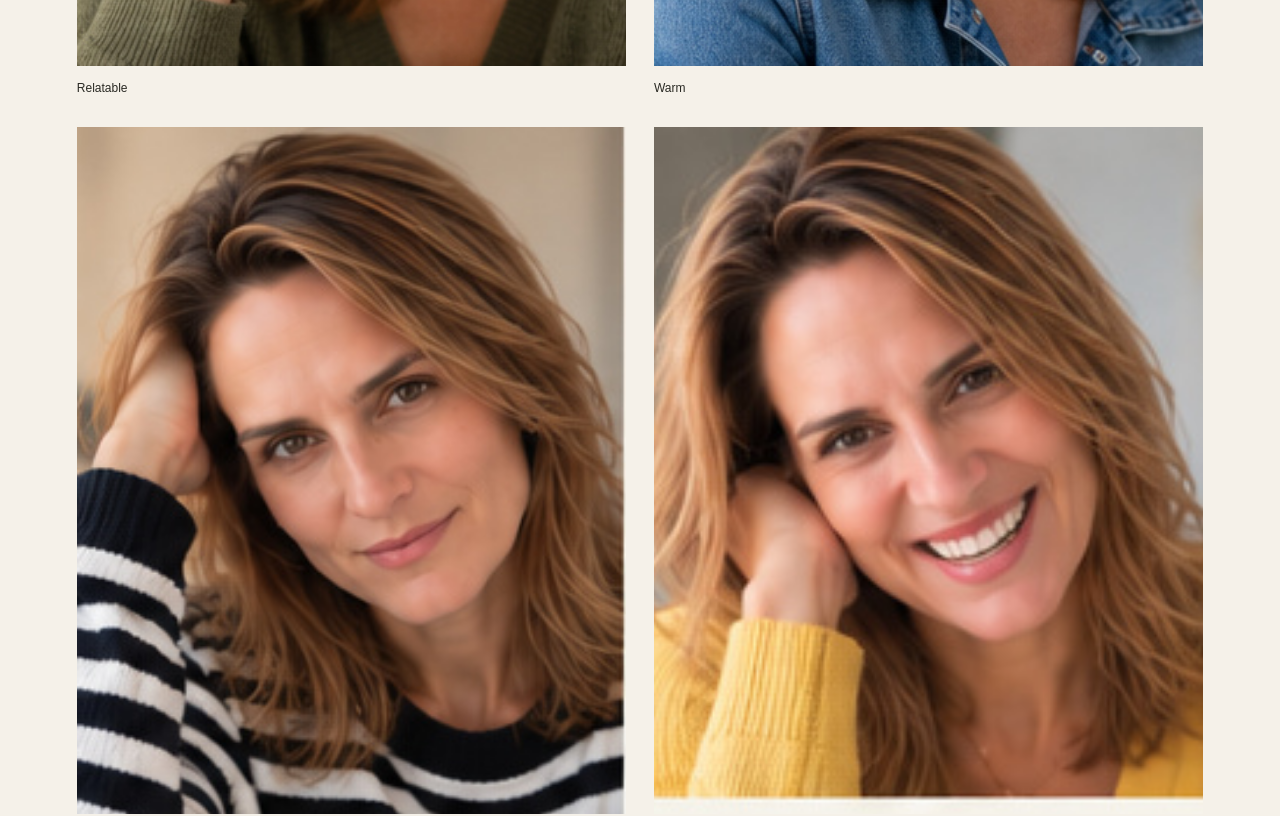
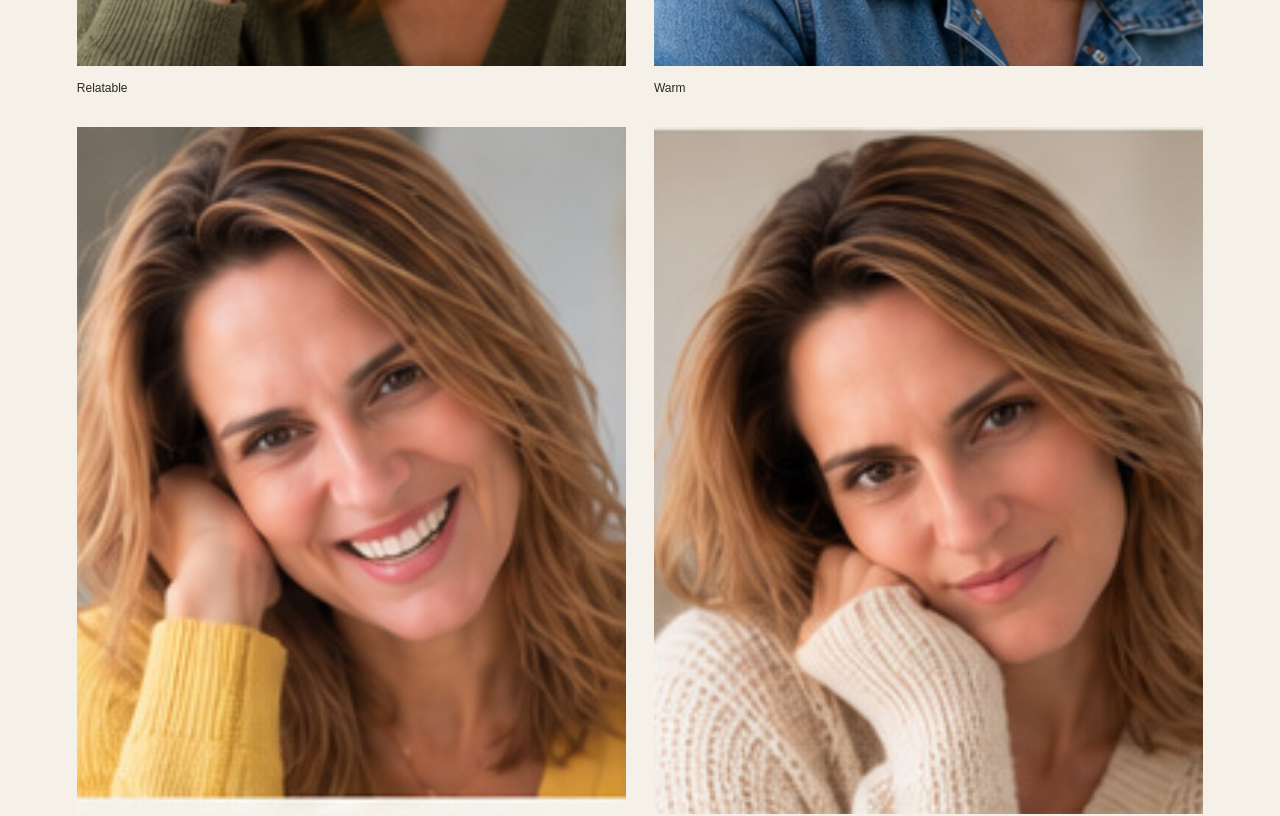
Before and after one commit to cpejic/chelsea-pejic-website, a Next.js app: page / in a window 1280 px wide. Shown: the part 2820-3636 px from the top of the page. Built offline with nearby package versions, Linux system fonts and the light colour scheme.

Commit message:
Refine selected headshot gallery

```diff
--- a/app/content.js
+++ b/app/content.js
@@ -15,9 +15,8 @@ export const actor = {
     { src: '/headshots/03_Dramatic.jpg', alt: 'Chelsea Pejic dramatic portrait', label: 'Dramatic', position: '50% 35%' },
     { src: '/headshots/04_Softer_Relatable.jpg', alt: 'Chelsea Pejic relatable portrait', label: 'Relatable', position: '50% 35%' },
     { src: '/headshots/07_Warm_Friendly.jpg', alt: 'Chelsea Pejic warm portrait', label: 'Warm', position: '50% 35%' },
-    { src: '/headshots/11_Playful.jpg', alt: 'Chelsea Pejic relaxed portrait with hand near face', label: 'Playful', position: '50% 35%' },
     { src: '/headshots/15_Fun.jpg', alt: 'Chelsea Pejic laughing portrait', label: 'Fun', position: '50% 35%' },
-    { src: '/headshots/11_Warm.jpg', alt: 'Chelsea Pejic portrait in yellow', label: 'Bright', position: '50% 35%' },
+    { src: '/headshots/15_Cozy.jpg', alt: 'Chelsea Pejic relaxed cozy portrait', label: 'Cozy', position: '50% 35%' },
   ],
   media: [],
 };
```
